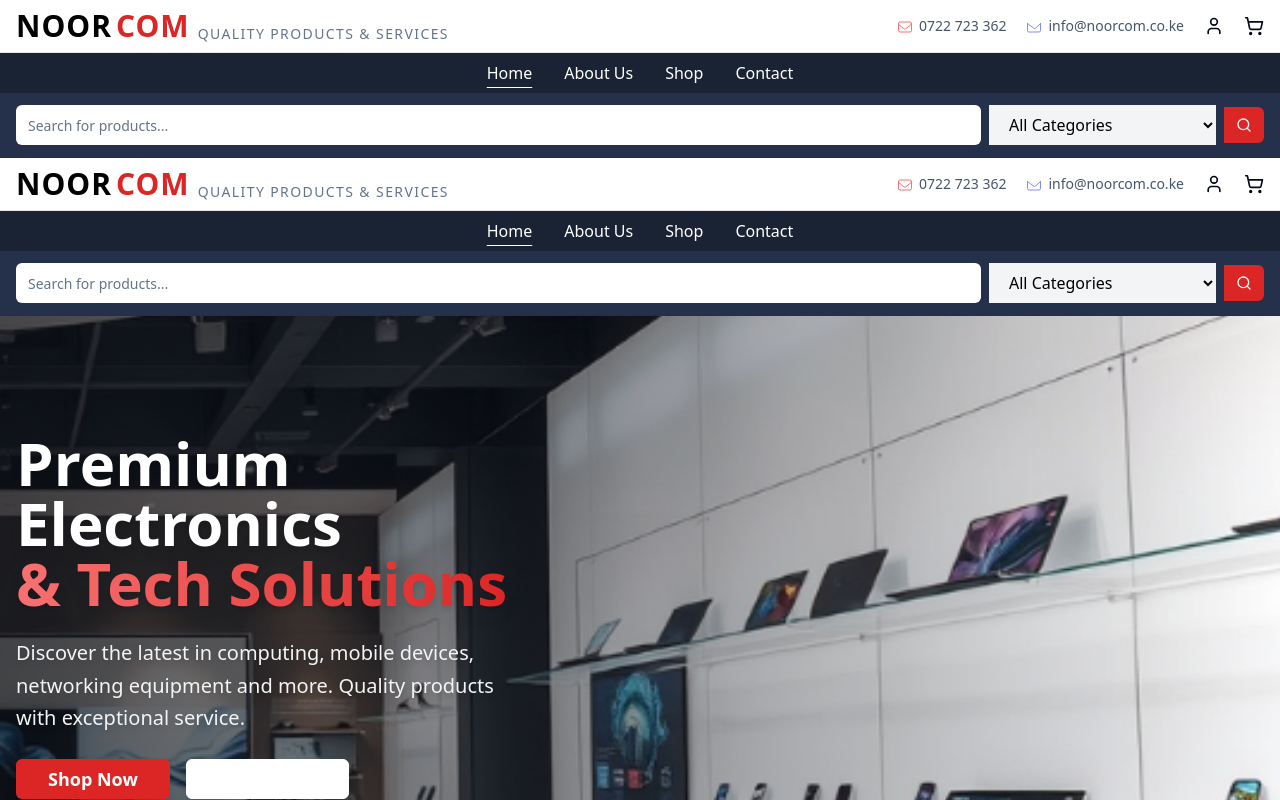
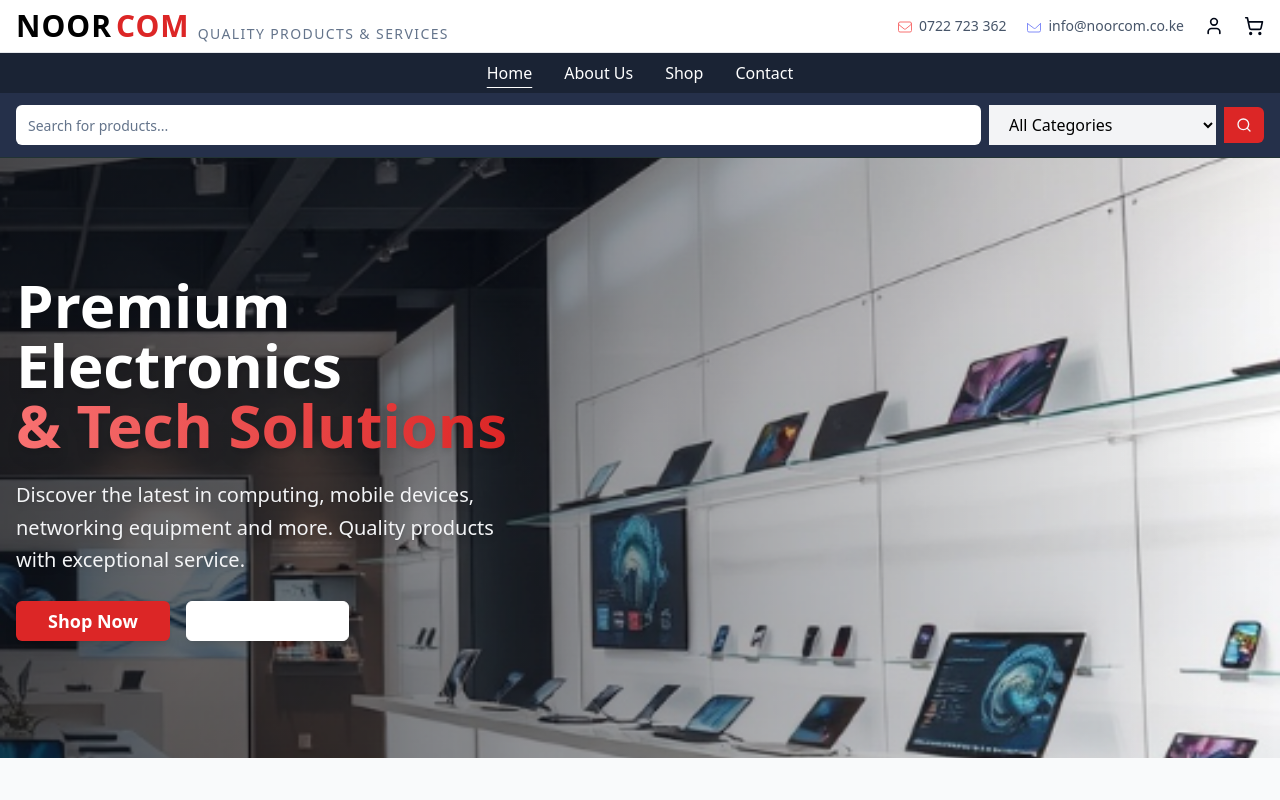
Before and after one commit to Noorcom-Network-NNL/noorcom-electron-emporium, a React (Vite) app: page / in a window 1280 px wide. Shown: the top 800 px of the page. Built offline with nearby package versions, Linux system fonts and the light colour scheme.

Commit message:
Fix: Homepage header style
Adjust the header style on the homepage to match the provided screenshot.

```diff
--- a/src/components/Header.tsx
+++ b/src/components/Header.tsx
@@ -17,9 +17,7 @@ const Header: React.FC = () => {
   const navigate = useNavigate();
   const location = useLocation();
 
-  // Helper for nav link active style
   const isActive = (dest: string) => {
-    // Home path needs exact match, otherwise match substring
     if (dest === "/") return location.pathname === "/";
     return location.pathname.startsWith(dest);
   };
@@ -60,8 +58,8 @@ const Header: React.FC = () => {
               </span>
               info@noorcom.co.ke
             </span>
-            <User className="w-5 h-5 cursor-pointer hover:text-red-400" title="Account" />
-            <ShoppingCart className="w-5 h-5 cursor-pointer hover:text-red-400" title="Cart" />
+            <User className="w-5 h-5 cursor-pointer hover:text-red-400" />
+            <ShoppingCart className="w-5 h-5 cursor-pointer hover:text-red-400" />
           </div>
         </div>
       </div>
--- a/src/pages/Index.tsx
+++ b/src/pages/Index.tsx
@@ -1,6 +1,6 @@
 
 import React from 'react';
-import Header from '@/components/Header';
+// Removed: import Header from '@/components/Header';
 import HeroSection from '@/components/HeroSection';
 import FeaturedProducts from '@/components/FeaturedProducts';
 import CategorySection from '@/components/CategorySection';
@@ -12,7 +12,7 @@ import Footer from '@/components/Footer';
 const Index = () => {
   return (
     <div className="min-h-screen">
-      <Header />
+      {/* Header is now only rendered via Layout */}
       <HeroSection />
       <FeaturedProducts />
       <CategorySection />
```
